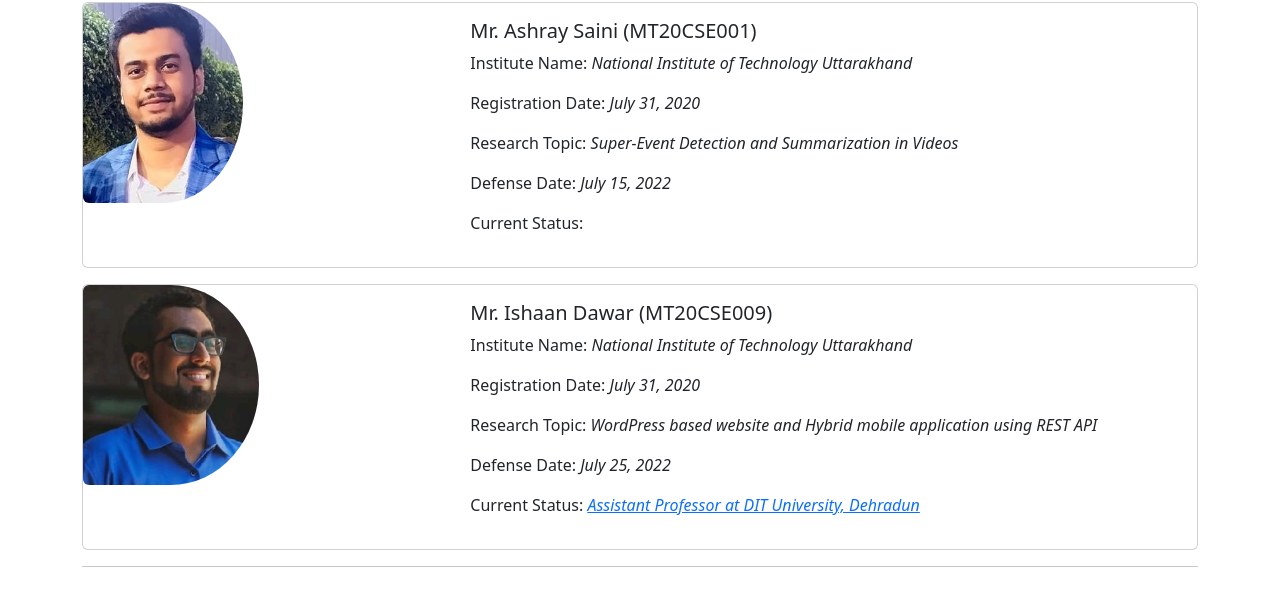
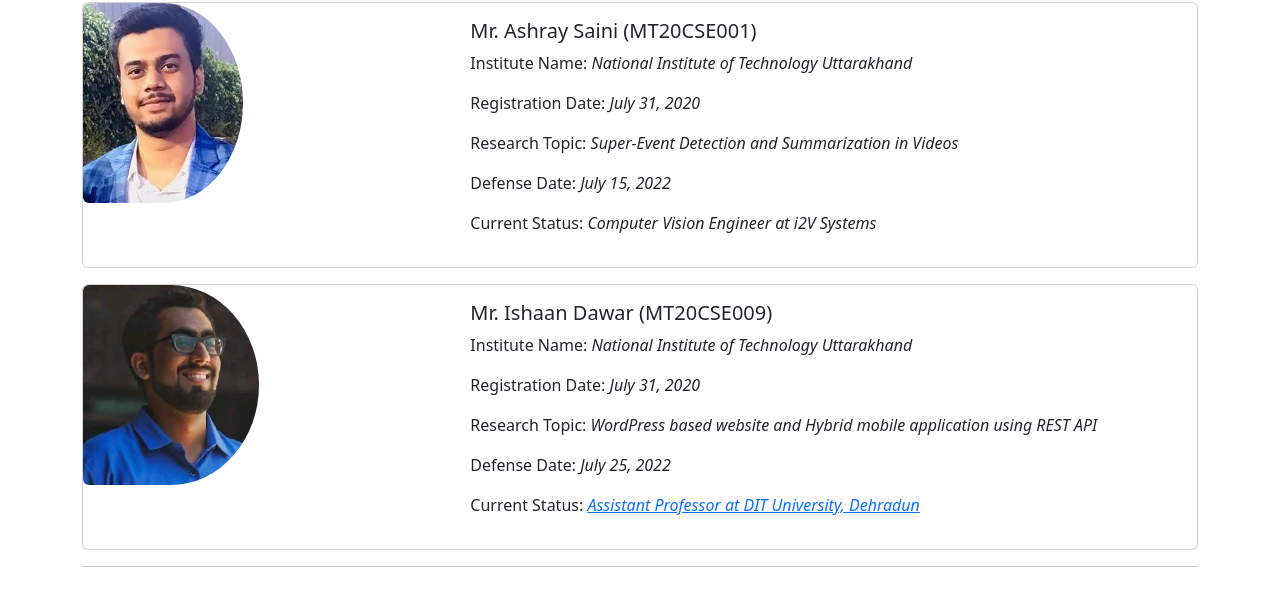
Before and after one commit to dr-kk/-, a plain HTML site: page super.html in a window 1280 px wide. Shown: the part 3343-3955 px from the top of the page. Drawn offline with nearby package versions, Linux system fonts and the light colour scheme.

Commit message:
Update super.html

```diff
--- a/super.html
+++ b/super.html
@@ -320,7 +320,7 @@
         <p class="card-text"> Registration Date: <i> July 31, 2020</i> </p>
         <p class="card-text"> Research Topic: <i>Super-Event Detection and Summarization in Videos</i></p>
         <p class="card-text"> Defense Date: <i> July 15, 2022</i> </p>
-	<p class="card-text"> Current Status: <i>  </i> </p>
+	<p class="card-text"> Current Status: <i> Computer Vision Engineer at i2V Systems  </i> </p>
         <p class="card-text"><small class="text-muted"> </small></p>
       </div>
     </div>
```
